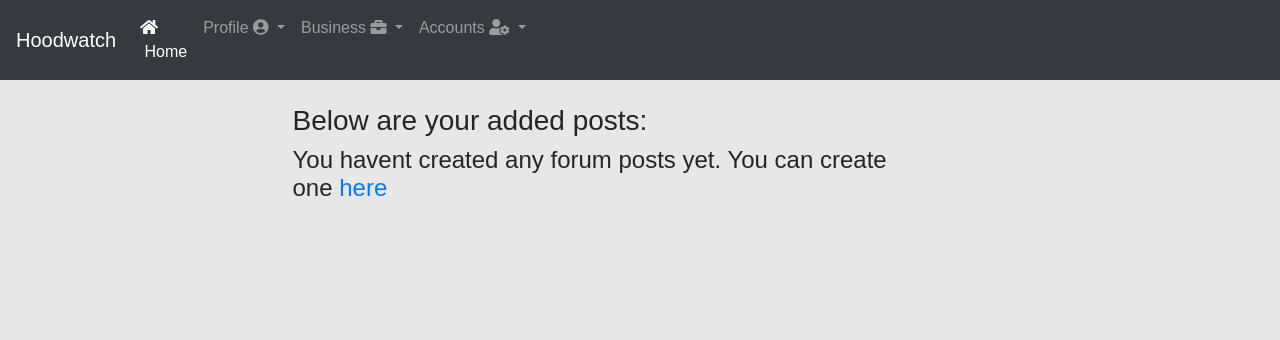
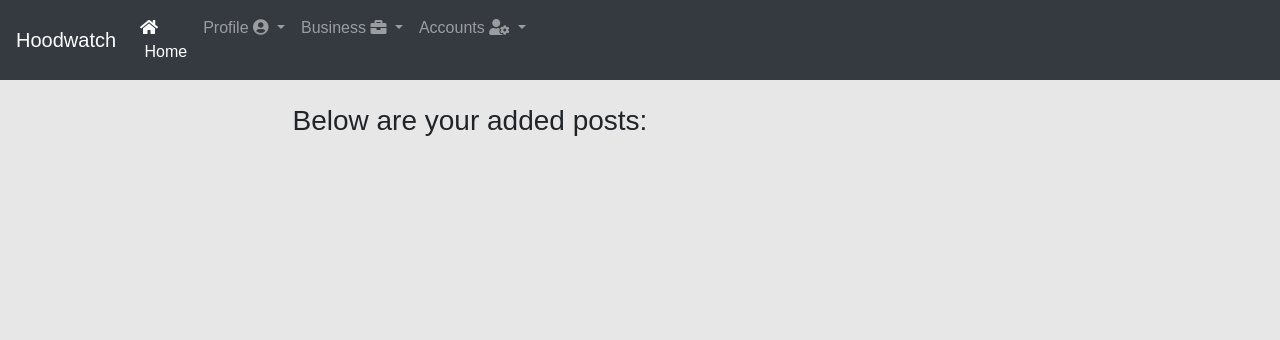
Before and after one commit to beattykariuki/The-Hoodwatch, a Django app: page /posts/ in a window 1280 px wide; the page is wider, and only the part inside the window is pictured. Shown: the top 340 px of that part. Run offline with Django 3.2, Linux system fonts and the light colour scheme; the visitor is signed in with stand-in values (Sample User, id 1); some libraries are stand-ins or nearby versions.

```diff
--- a/watch/templates/posts.html
+++ b/watch/templates/posts.html
@@ -38,8 +38,8 @@
         <br>
         {%endfor%}
         {%else%}
-        <h4>You havent created any forum posts yet. You can create one <a href="{% url 'add_post' %}">here</a> </h4>
-        {%endif%}
+        <!-- <h4>You havent created any forum posts yet. You can create one <a href="{% url 'add_post' %}">here</a> </h4>
+        {%endif%} -->
 
 
 
```
